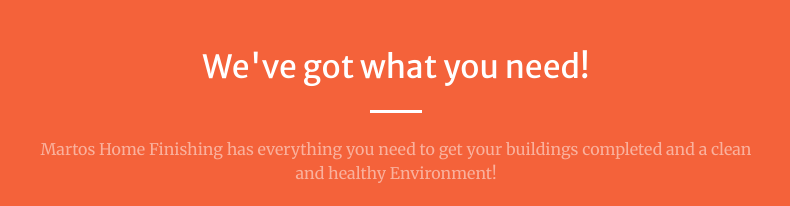
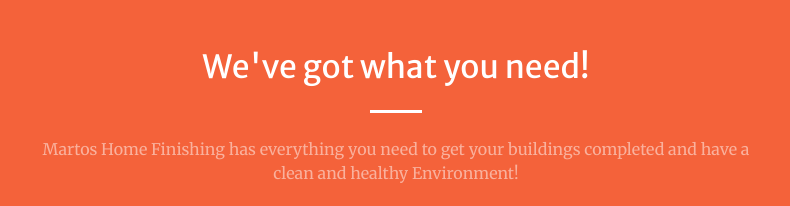
Before and after one commit to SmartIyobosa/MartosHomeFinishing, a plain HTML site: page index.html in a window 1280 px wide. Shown: the part 880-1086 px from the top of the page, 244-1034 px from the left. Drawn offline with nearby package versions, Linux system fonts and the light colour scheme.

Commit message:
Update index.html

```diff
--- a/index.html
+++ b/index.html
@@ -57,7 +57,7 @@
                     <div class="col-lg-8 text-center">
                         <h2 class="text-white mt-0">We've got what you need!</h2>
                         <hr class="divider light my-4" />
-                        <p class="text-white-50 mb-4">Martos Home Finishing has everything you need to get your buildings completed and a clean and healthy Environment!</p>
+                        <p class="text-white-50 mb-4">Martos Home Finishing has everything you need to get your buildings completed and have a clean and healthy Environment!</p>
                         <a class="btn btn-light btn-xl js-scroll-trigger" href="#services">Get Started!</a>
                     </div>
                 </div>
```
